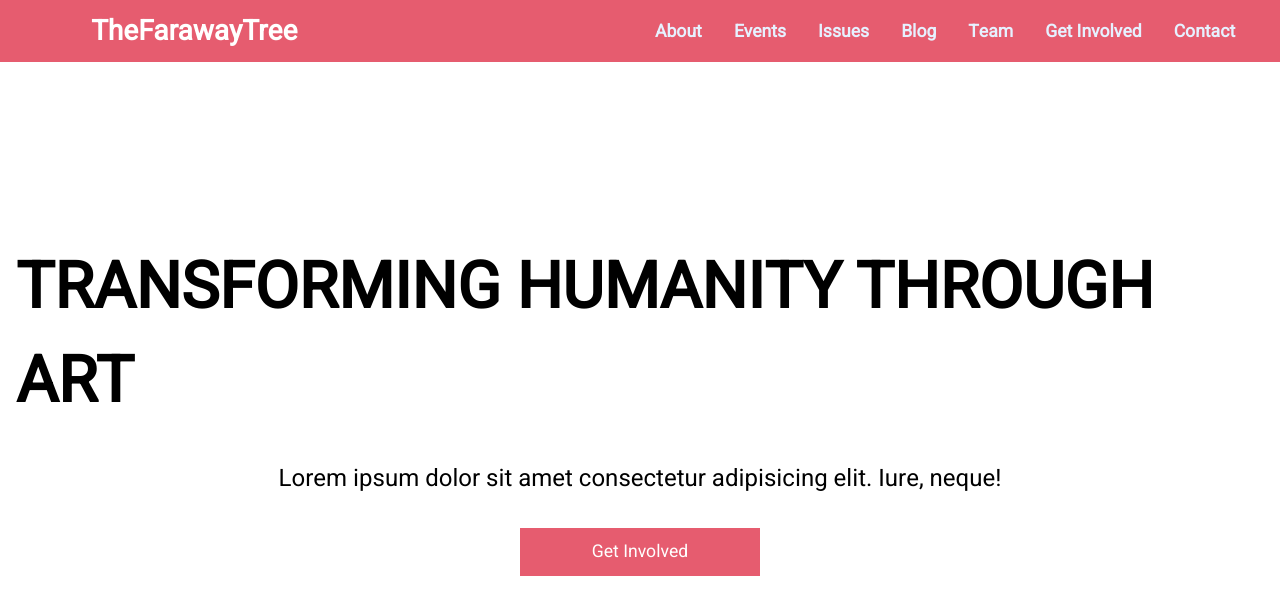
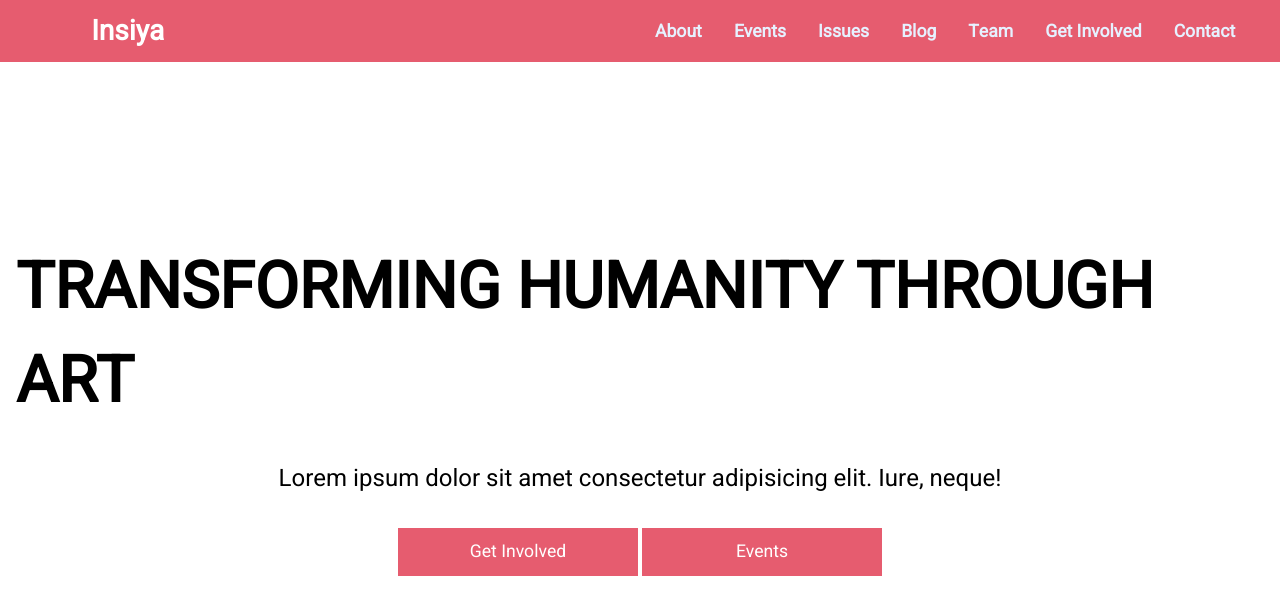
Before and after one commit to Hackerbone/tft, a plain HTML site: page index.html in a window 1280 px wide. Drawn offline with nearby package versions, Linux system fonts and the light colour scheme.

Commit message:
Update index.html

```diff
--- a/index.html
+++ b/index.html
@@ -7,11 +7,11 @@
     <script src="https://ajax.googleapis.com/ajax/libs/jquery/3.5.1/jquery.min.js"></script>
 
     <link rel="stylesheet" href="style-main.css">
-    <title>TheFarawayTree</title>
+    <title>Insiya 2020</title>
 </head>
 <body>
     <div id="navbar" class="not-clicked">
-                <span class="big"> <a href="#hero-container" >TheFarawayTree</a></span>
+                <span class="big"> <a href="#hero-container" >Insiya</a></span>
             <span class="right-float">
                 <a id="a-open"><span id = "removeclass" class="open"></span></a>
                 <a id="a-close" ><span id="addclass"></span></a>
@@ -37,7 +37,10 @@
     <div id="hero-container">
         <h1>TRANSFORMING HUMANITY THROUGH ART</h1>
         <p>Lorem ipsum dolor sit amet consectetur adipisicing elit. Iure, neque!</p>
+        <div id="button-div">
         <a href=""><button class="button">Get Involved</button></a>
+        <a href=""><button class="button">Events</button></a>
+        </div>
     </div>
 
 
@@ -114,8 +117,8 @@
     <div id="footer">
         <div class="footer-text">
             <span>Email: <a href="mailto:thefarawaytree@gmail.com">thefarawaytree@gmail.com</a></span>
-            <span>Designed By : Sitaraman Subramanian</span>
-            <span>&copy; Copyright TheFarawayTree 2020</span>
+            <span>Designed By : <a href="https://github.com/hackerbone"> Sitaraman S </a></span>
+            <span>&copy; Copyright Insiya 2020</span>
         </div>
 
     </div>
```
